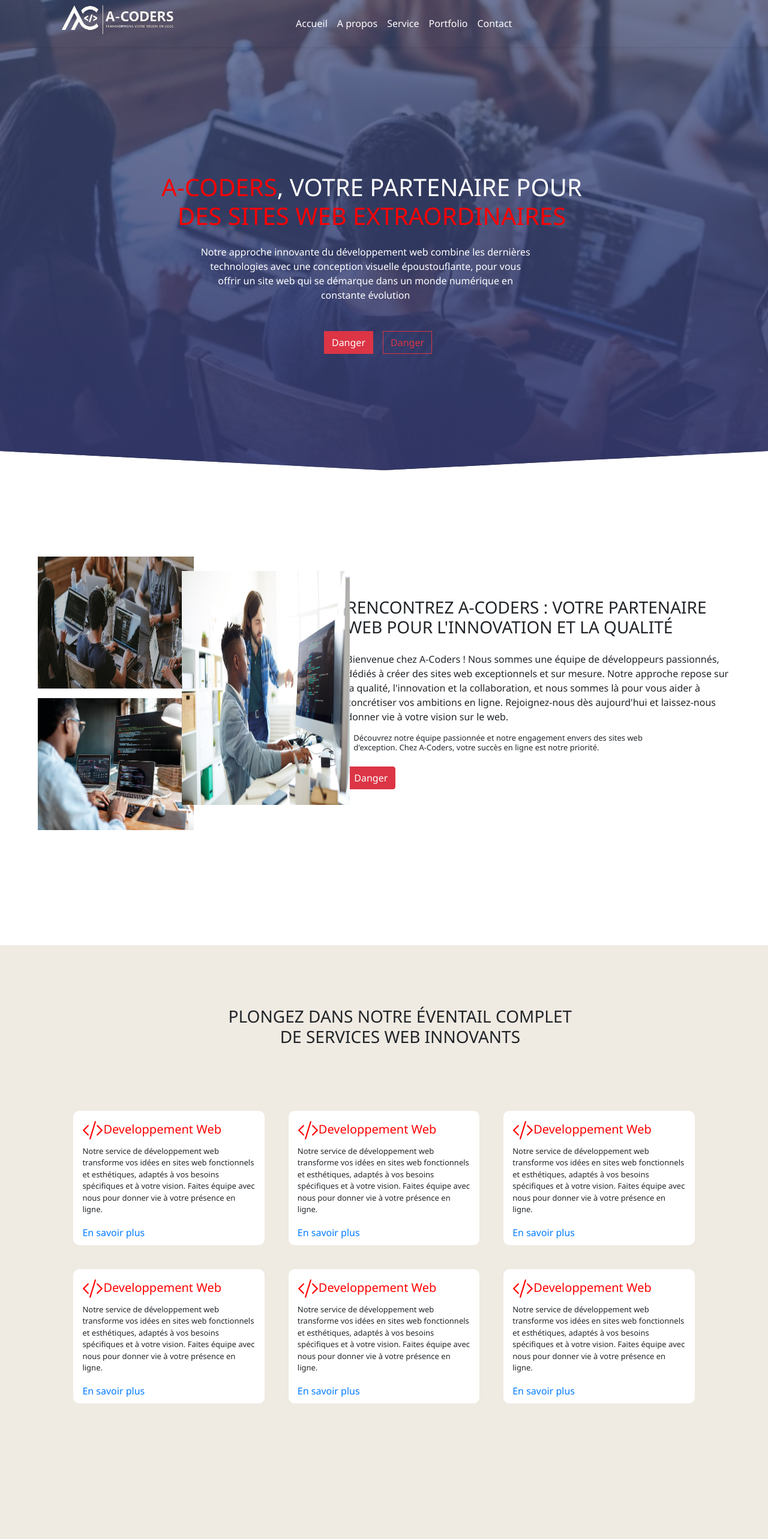
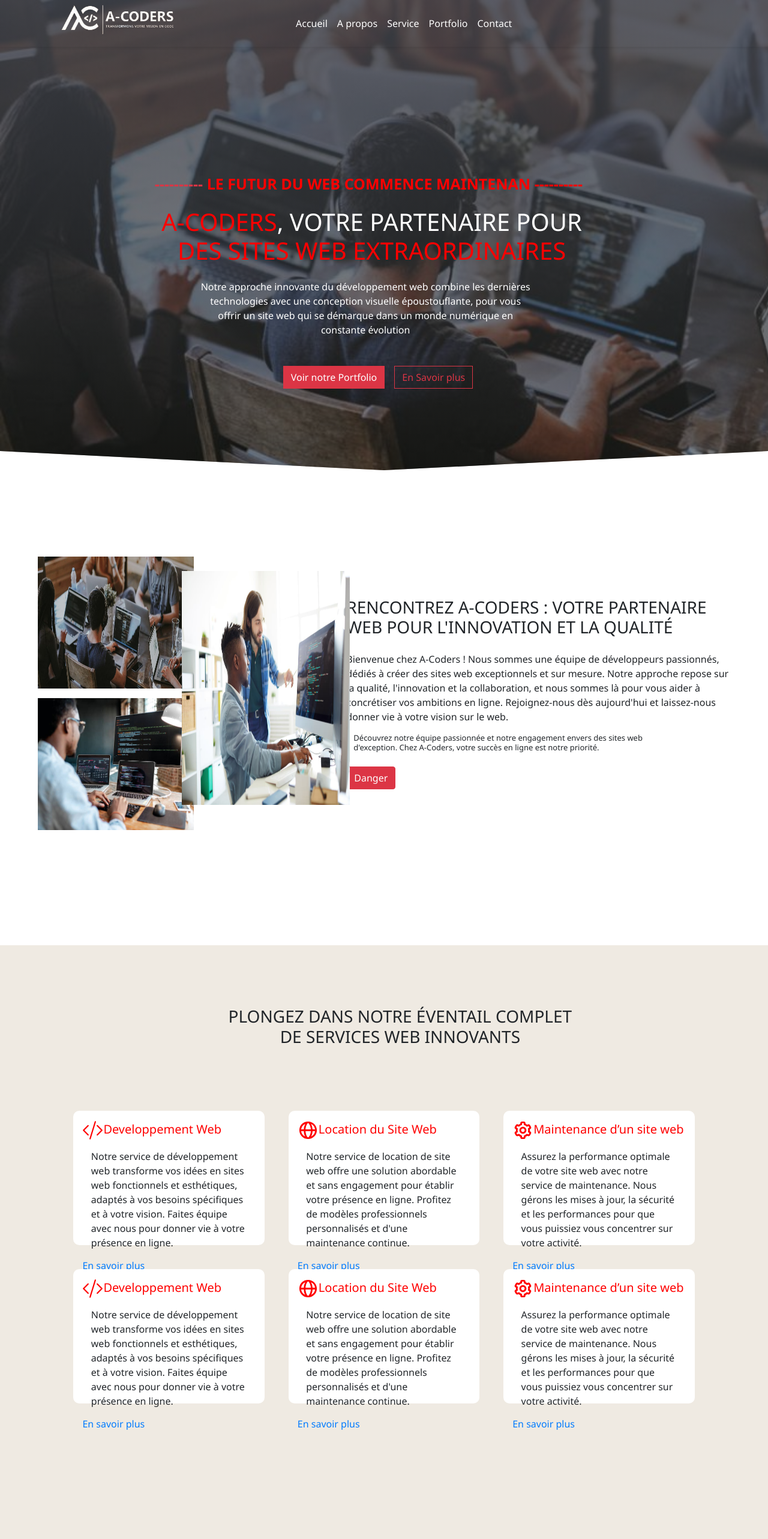
Before and after one commit to SouguehHodan/A-coders, a Next.js app: page / in a window 1280 px wide. Shown: the top 2566 px of the page at 60% size. Built offline with nearby package versions, Linux system fonts and the light colour scheme.

Commit message:
enrengiste-presque

```diff
--- a/src/app/globals.css
+++ b/src/app/globals.css
@@ -30,7 +30,7 @@
   width: 100%;
   height: 100vh;
   /* background-image:url(../../public/couverture.jpg); */
-  background-image:linear-gradient(rgba(68, 85, 138, 0.6),rgba(52, 57, 111, 0.9)),url(../../public/accueil1.jpg);
+  background-image:linear-gradient(rgba(67, 70, 80, 0.8),rgba(26, 26, 27, 0.4)),url(../../public/accueil1.jpg);
   background-repeat: no-repeat;
   background-size: cover;
   clip-path:polygon(30% 0%, 70% 0%, 100% 0, 100% 94%, 50% 98%, 0 94%, 0 0);
@@ -54,6 +54,13 @@
   width: 53%;
   margin-left: 9%;
 }
+.container1{
+  color: red;
+  position: relative;
+  right: 14%;
+  font-size: 25px;
+  margin-bottom: 2%;
+}
 .acc-colo{
   color: red;
 }
@@ -72,7 +79,12 @@
     height: 80vh;
   }
   #accueil{
-    top: 15%;
+    top: 10%;
+  }
+  .container{
+    width: 100%;
+    font-size: 0.8rem;
+    border: 2px solid black;
   }
   #accueil h1{
     font-size: 25px;
@@ -159,7 +171,8 @@
   margin: 20px;
 }
 .section3-3 p{
-  font-size: 13PX;
+  font-size: 16PX;
+  margin: 5%;
 }
 .section3-3 h5{
   color: RED;
@@ -218,10 +231,14 @@
   text-align: center;
   border: 1px solid black;
 }
+.part2-1 span{
+  font-size: 20px;
+}
 .fonction{
   color: red;
-  font-size: 15PX;
-  border: 2px solid black;
+  font-size: 20PX;
+  font-weight: bold;
+  margin: 5%;
 }
 
 @media screen and (max-width: 500px){
@@ -246,7 +263,8 @@
   background-color: wheat;
 }
 .Partie-3 h2{
-  padding-top: 10%;
+  padding-top: 5%;
+  margin-left: 8%;
 }
 .partie3{
   width: 100%;
@@ -280,13 +298,15 @@
 }
 
 .Partie-4{
-  padding-top: 15%;
+  padding-top: 10%;
   height: 120vh;
+  text-align: center;
 }
 .partie4{
   display: flex;
   justify-content: space-evenly;
   align-items: center;
+  margin-top: 5%;
 }
 .partie4-1{
   width: 50%;
@@ -309,12 +329,12 @@
 /* contact */
 
 #acc-conc{
-  margin-top: 10%;
+  margin-top: 0%;
 }
 .acc-conc{
   width: 45%;
   font-size: 13px;
-  margin-bottom: 20px;
+
 }
 .acc-conc h3{
   color: var(--b-button);
@@ -325,7 +345,7 @@
 #bg-gris{
   width: 50%;
   background-color: #D6D6D6;
-  padding: 10px;
+
 }
 .btn-red{
   color: white;
--- a/src/app/page.js
+++ b/src/app/page.js
@@ -4,6 +4,9 @@
 import Formulaire from "@/components/Formulaire/form"
 import { Span } from "next/dist/trace";
 import { BsCodeSlash } from 'react-icons/bs';
+import { BiMap } from 'react-icons/bi';
+import { BiGlobe } from 'react-icons/bi';
+import { BiCog } from 'react-icons/bi'
 
 export default function Home() {
 
@@ -16,6 +19,15 @@
     <Navbar isVisible={isNavbarVisible} />
     <div className="accueil-img">
         <div className="text-white ps-5 pt-5" id="accueil">
+
+        <div className="container1">
+          <div className="fw-bold">
+            <span className="text-danger">---------- </span>
+            <span className="text">LE FUTUR DU WEB COMMENCE MAINTENAN</span>
+            <span className="dash"> ----------</span>
+          </div>
+        </div>
+
           <h1 className="text-white fw-boldn mb-4"><span className="acc-colo">A-CODERS</span>, VOTRE PARTENAIRE POUR
           <span className="acc-colo"> DES SITES WEB EXTRAORDINAIRES</span></h1>
           <p className="text-white mb-5">
@@ -25,8 +37,8 @@
             évolution
           </p>
           <div className="button2">
-          <button type="button" class="btn btn-danger me-3">Danger</button>
-          <button type="button" class="btn btn-outline-danger">Danger</button>
+          <button type="button" class="btn btn-danger me-3">Voir notre Portfolio </button>
+          <button type="button" class="btn btn-outline-danger">En Savoir plus</button>
           </div>
         </div>
       </div>
@@ -87,21 +99,21 @@
             <a href="#">En savoir plus</a>
           </div>
           <div className="section3-3">
-            <h5><BsCodeSlash className="icon"/>Developpement Web</h5>
-            <p> Notre service de développement web
-                transforme vos idées en sites web fonctionnels
-                et esthétiques, adaptés à vos besoins
-                spécifiques et à votre vision. Faites équipe avec
-                nous pour donner vie à votre présence en ligne.</p>
+            <h5><BiGlobe className="icon"/>Location du Site Web</h5>
+            <p> Notre service de location de site web offre une
+                solution abordable et sans engagement pour
+                établir votre présence en ligne. Profitez de
+                modèles professionnels personnalisés et d'une
+                maintenance continue.</p>
             <a href="#">En savoir plus</a>
           </div>
           <div className="section3-3">
-            <h5><BsCodeSlash className="icon"/>Developpement Web</h5>
-            <p> Notre service de développement web
-                transforme vos idées en sites web fonctionnels
-                et esthétiques, adaptés à vos besoins
-                spécifiques et à votre vision. Faites équipe avec
-                nous pour donner vie à votre présence en ligne.</p>
+            <h5><BiCog className="icon"/>Maintenance d’un site web</h5>
+            <p> Assurez la performance optimale de votre site
+                web avec notre service de maintenance. Nous
+                gérons les mises à jour, la sécurité et les
+                performances pour que vous puissiez vous
+                concentrer sur votre activité.</p>
             <a href="#">En savoir plus</a>
           </div>
         </div>
@@ -116,21 +128,21 @@
             <a href="#">En savoir plus</a>
           </div>
           <div className="section3-3">
-            <h5><BsCodeSlash className="icon"/>Developpement Web</h5>
-            <p> Notre service de développement web
-                transforme vos idées en sites web fonctionnels
-                et esthétiques, adaptés à vos besoins
-                spécifiques et à votre vision. Faites équipe avec
-                nous pour donner vie à votre présence en ligne.</p>
+            <h5><BiGlobe className="icon"/>Location du Site Web</h5>
+            <p> Notre service de location de site web offre une
+                solution abordable et sans engagement pour
+                établir votre présence en ligne. Profitez de
+                modèles professionnels personnalisés et d'une
+                maintenance continue.</p>
             <a href="#">En savoir plus</a>
           </div>
           <div className="section3-3">
-            <h5><BsCodeSlash className="icon"/>Developpement Web</h5>
-            <p> Notre service de développement web
-                transforme vos idées en sites web fonctionnels
-                et esthétiques, adaptés à vos besoins
-                spécifiques et à votre vision. Faites équipe avec
-                nous pour donner vie à votre présence en ligne.</p>
+            <h5><BiCog className="icon"/>Maintenance d’un site web</h5>
+            <p> Assurez la performance optimale de votre site
+                web avec notre service de maintenance. Nous
+                gérons les mises à jour, la sécurité et les
+                performances pour que vous puissiez vous
+                concentrer sur votre activité.</p>
             <a href="#">En savoir plus</a>
           </div>
         </div>
@@ -188,7 +200,7 @@
             alt="c'est moi"
           />
           <br/>
-          <span>Ilyas OmaR</span>
+          <span>Ilyas Omar</span>
           <br/>
           <span className="fonction">DEVELOPPEUR BACK-END</span>
         </div>
```
Also changed, not shown: 1 other file (tests, documents, lock files or other folders).
